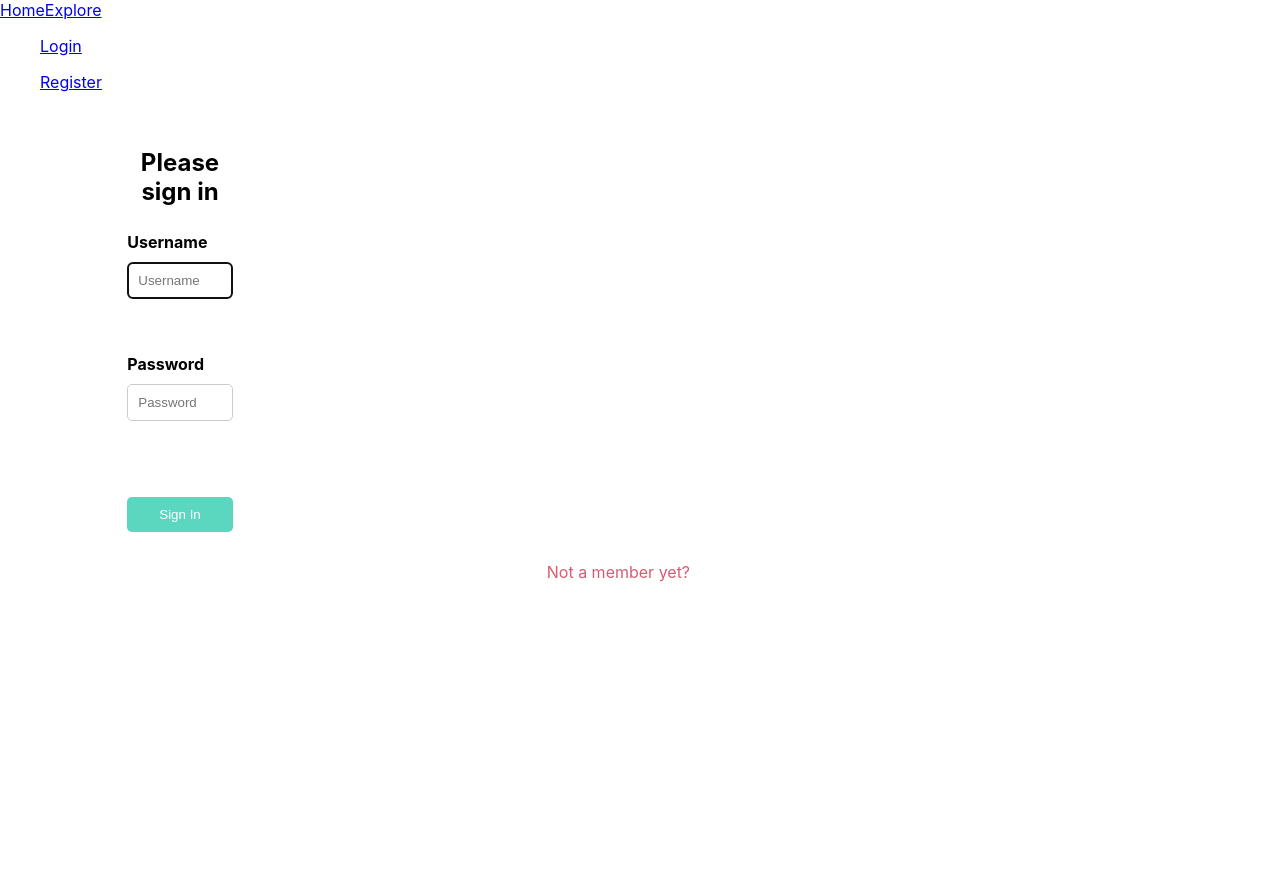
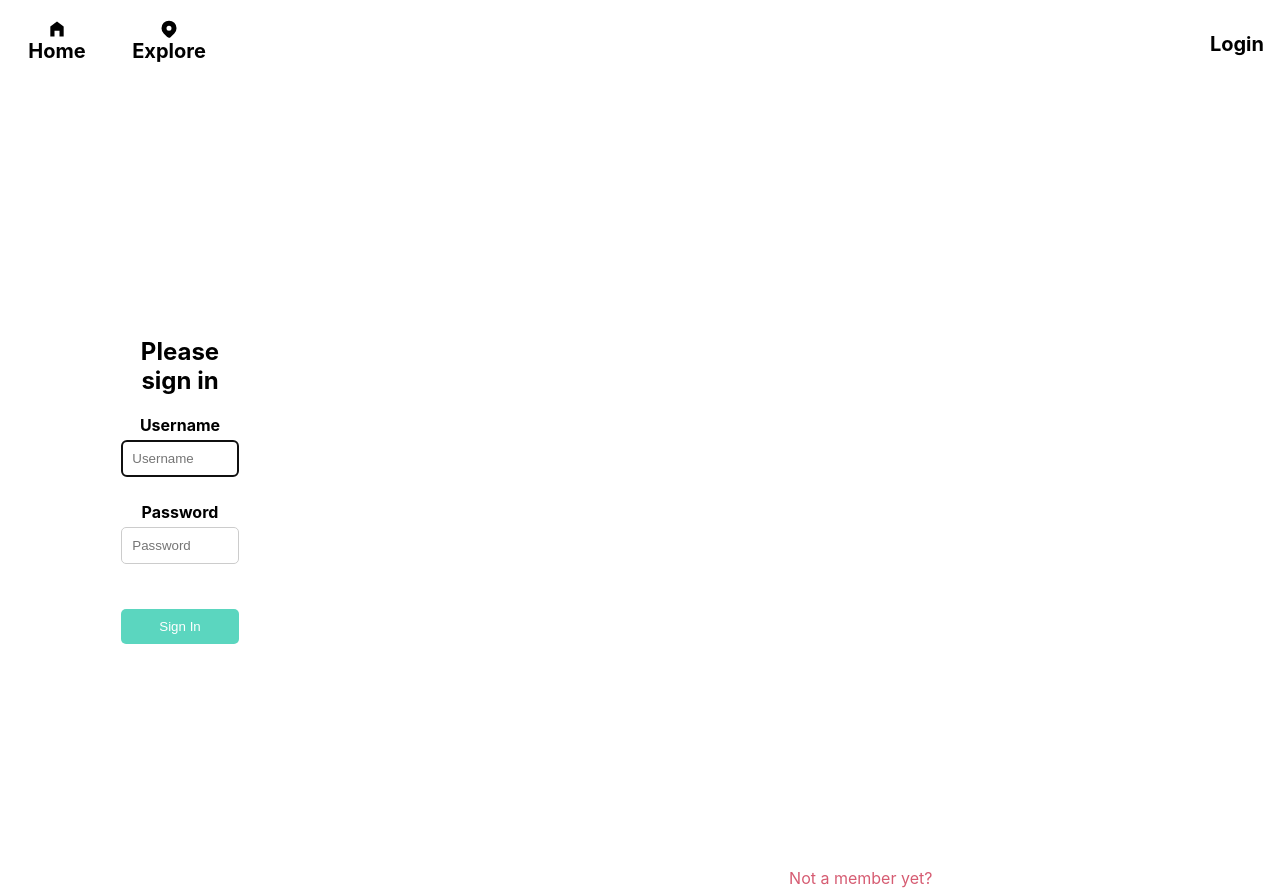
Before and after one commit to shaibird/climbchatt_client, a React (Create React App) app: page /login in a window 1280 px wide. Before the commit the page ends 800 px from the top, so only its background shows below. Built offline with nearby package versions, Linux system fonts and the light colour scheme.

Commit message:
makin login purty

```diff
--- a/package.json
+++ b/package.json
@@ -9,6 +9,7 @@
     "bootstrap": "^5.3.0-alpha3",
     "react": "^18.2.0",
     "react-dom": "^18.2.0",
+    "react-icons": "^4.8.0",
     "react-router-dom": "^6.10.0",
     "react-scripts": "5.0.1",
     "web-vitals": "^2.1.4"
--- a/src/components/auth/Auth.css
+++ b/src/components/auth/Auth.css
@@ -12,10 +12,14 @@
     padding: 20px;
     border-radius: 10px;
     width: 100%;
-    max-width: 400px;
+    max-width: 300px;
   }
 
-  .form--login h2 {
+    .register {
+        margin-left: 20px;
+    }
+
+  .form--login h1 {
     font-size: 24px;
     margin-bottom: 20px;
     text-align: center;
@@ -23,22 +27,28 @@
 
   .form--login fieldset {
     border: none;
-    margin-bottom: 20px;
+    margin-bottom: 15px;
+    padding: 0;
   }
 
   .form--login label {
     display: block;
-    margin-bottom: 10px;
+    margin-bottom: 5px;
     font-weight: bold;
   }
 
-  .form--login input {
+  .form--login input,
+  .form--login textarea {
     width: 100%;
     padding: 10px;
-    margin-bottom: 20px;
+    margin-bottom: 10px;
     border-radius: 5px;
     border: 1px solid #ccc;
     box-sizing: border-box;
+  }
+
+  .form--login textarea {
+    resize: vertical;
   }
 
   .form--login button[type="submit"] {
@@ -64,13 +74,6 @@
 
   /* Tablet styles */
   @media screen and (min-width: 576px) {
-    .container--login {
-      height: auto;
-    }
-
-    .form--login {
-      max-width: 500px;
-    }
 
     .link--register {
       margin-top: 0;
@@ -90,12 +93,17 @@
     .form--login {
       width: 50%;
       max-width: none;
+      text-align:center;
     }
 
     .link--register {
       margin-top: 0;
-      text-align: left;
+      text-align: center;
       align-self: flex-end;
       width: 50%;
     }
   }
+
+  .btn {
+    padding-bottom: 20px;
+  }
--- a/src/components/auth/Login.js
+++ b/src/components/auth/Login.js
@@ -25,7 +25,7 @@ export const Login = () => {
                         name: res.first_name,
                         token: res.token,
                       }))
-                    navigate()
+                    navigate("/home")
                 }
                 else {
                     invalidDialog.current.showModal()
@@ -40,7 +40,7 @@ export const Login = () => {
                 <button className="button--close" onClick={e => invalidDialog.current.close()}>Close</button>
             </dialog>
             <section>
-                <form className="form--login" onSubmit={handleLogin}>
+                <form className="form--login login" onSubmit={handleLogin}>
                     <h2>Please sign in</h2>
                     <fieldset>
                         <label htmlFor="inputUsername"> Username</label>
--- a/src/components/auth/Register.js
+++ b/src/components/auth/Register.js
@@ -47,7 +47,7 @@ export const Register = () => {
                 <button className="button--close" onClick={e => passwordDialog.current.close()}>Close</button>
             </dialog>
 
-            <form className="form--login" onSubmit={handleRegister}>
+            <form className="form--login register" onSubmit={handleRegister}>
                 <h1 className="h3 mb-3 font-weight-normal">Register an account</h1>
                 <fieldset>
                     <label htmlFor="firstName"> First Name </label>
@@ -80,7 +80,7 @@ export const Register = () => {
                 <fieldset style={{
                     textAlign: "center"
                 }}>
-                    <button className="btn btn-1 btn-sep icon-send" type="submit">Register</button>
+                    <button className="btn" type="submit">Register</button>
                 </fieldset>
             </form>
             <section className="link--register">
--- a/src/components/nav/NavBar.css
+++ b/src/components/nav/NavBar.css
@@ -0,0 +1,76 @@
+/* Navbar container */
+.navbar-container {
+    display: flex;
+    flex-direction: row;
+    justify-content: center;
+    align-items: center;
+    padding: 1rem;
+    background-color: #5BD6BF;
+    position: fixed;
+    bottom: 0;
+    left: 0;
+    right: 0;
+  }
+.home, .explore {
+    display:flex;
+    flex-direction: column;
+    min-height: 50px;
+    align-items: center;
+}
+
+.explore {
+    padding-left: 30px;
+}
+
+.navbar-container a:hover {
+    color: #D65C72;
+}
+
+.navbar-container a {
+    border: none;
+    color: black;
+    height: 20px;
+    width: 82px;
+    font-size: 1em;
+    border-radius: 12px;
+    transition: all 0.2s;
+    text-decoration: none;
+    font-size: 20px;
+    font-weight: bold;
+}
+
+
+  /* Navbar links on the right */
+  .nav-right {
+    display: flex;
+    justify-content: space-between;
+    align-items: center;
+    margin-top: 0.5rem;
+  }
+
+  /* Navbar links on the left */
+  .nav-left {
+    display: flex;
+    justify-content: center;
+    align-items: center;
+    margin-top: 0.5rem;
+  }
+
+  /* Styles for screens larger than 768px (desktop) */
+  @media (min-width: 768px) {
+    .navbar-container {
+      position: static;
+      flex-direction: row;
+      justify-content: space-between;
+      align-items: center;
+      background-color: transparent;
+    }
+
+    .nav-right, .nav-left {
+      margin-top: 0;
+    }
+
+    .nav-left {
+      order: 1;
+    }
+  }
--- a/src/components/nav/NavBar.js
+++ b/src/components/nav/NavBar.js
@@ -1,5 +1,7 @@
 import { Link, useNavigate } from "react-router-dom"
 import "./NavBar.css"
+import { MdHomeFilled } from 'react-icons/md';
+import { TbMapPinFilled } from 'react-icons/tb'
 
 
 
@@ -9,8 +11,8 @@ export const NavBar = () => {
     return (
         <nav className="navbar-container">
             <nav className="nav-right">
-                <Link className="nav-right" to="/home">Home</Link>
-                <Link className="nav-right" to="/explore">Explore</Link>
+                <Link className="nav-link home" to="/home"> <MdHomeFilled /> Home</Link>
+                <Link className="nav-link explore" to="/explore"><TbMapPinFilled />Explore</Link>
             </nav>
             <nav className="nav-left">
             {
@@ -27,9 +29,6 @@ export const NavBar = () => {
                         <ul className="nav-item">
                             <Link className="nav-link" to="/login">Login</Link>
                         </ul>
-                        <ul className="nav-item">
-                            <Link className="nav-link" to="/register">Register</Link>
-                        </ul>
                     </>
             }        </nav>
             </nav>
--- a/src/managers/AuthManager.js
+++ b/src/managers/AuthManager.js
@@ -0,0 +1,30 @@
+// Function that is being imported in "./auth/login"
+// takes a single parameter of user
+// POST http request to login that will send login user resource to server
+export const loginUser = (user) => {
+    return fetch("http://localhost:8000/login", {
+      method: "POST",
+      headers: {
+        "Content-Type": "application/json",
+        "Accept": "application/json"
+      },
+      body: JSON.stringify({
+        username: user.username,
+        password: user.password
+      })
+    }).then(res => res.json())
+  }
+
+  // Function that is being imported in "./auth/register"
+  // takes a single parameter of newUser
+  // POST http request to register that will send new user resource to server
+  export const registerUser = (newUser) => {
+    return fetch("http://localhost:8000/register", {
+      method: "POST",
+      headers: {
+        "Content-Type": "application/json",
+        "Accept": "application/json"
+      },
+      body: JSON.stringify(newUser)
+    }).then(res => res.json())
+  }
```
Also changed, not shown: ClimbChatt.css (added), 1 other file (tests, documents, lock files or other folders).
